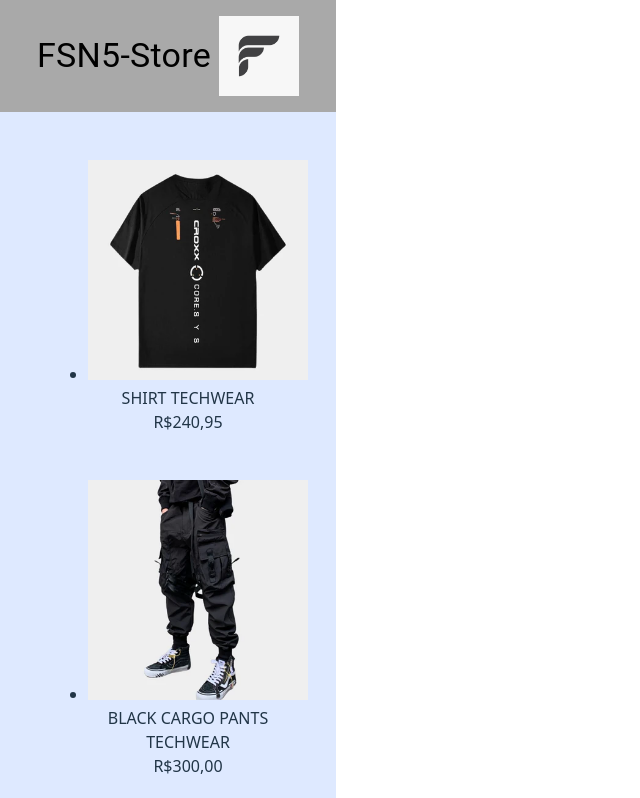
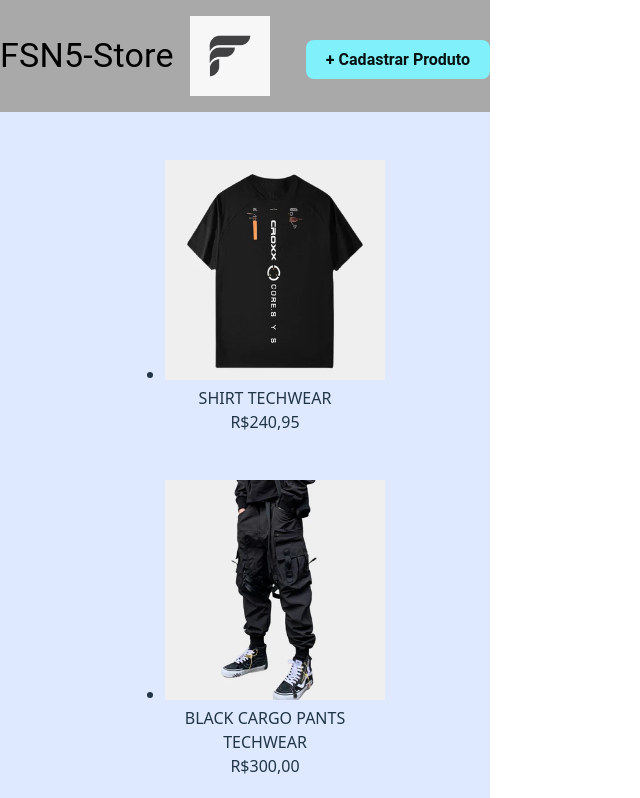
Before and after one commit to YtalloXD/fsn5-store, a React (Vite) app: page / in a window 1280 px wide. Shown: the top 798 px of the page, without its empty margins (0-640 px from the left). Built offline with nearby package versions, Linux system fonts and the light colour scheme.

Commit message:
Update Header.jsx

```diff
--- a/src/components/Header/Header.jsx
+++ b/src/components/Header/Header.jsx
@@ -1,4 +1,5 @@
 import { Typography } from "@mui/material";
+import { Link } from "react-router-dom";
 import "./Header.css";
 
 export default function Header() {
@@ -9,7 +10,7 @@ export default function Header() {
         sx={{
           display: "flex",
           alignItems: "center",
-          gap: 1,
+          gap: 2,
           justifyContent: "center",
           py: 2,
           ":hover": {
@@ -19,7 +20,24 @@ export default function Header() {
         }}
       >
         FSN5-Store
-        <img src="../src/assets/FSN5-Store.png" height={80} width={80} />
+        <img src="../src/assets/FSN5-Store.png" height={80} width={80} alt="Logo FSN5-Store" />
+
+        <Link to="/cadastrar" style={{ marginLeft: "20px", textDecoration: "none" }}>
+          <button
+            style={{
+              backgroundColor: "#80f1fb",
+              color: "#051212",
+              padding: "10px 20px",
+              border: "none",
+              borderRadius: "8px",
+              cursor: "pointer",
+              fontWeight: "bold",
+              fontSize: "1rem",
+            }}
+          >
+            + Cadastrar Produto
+          </button>
+        </Link>
       </Typography>
     </header>
   );
```
